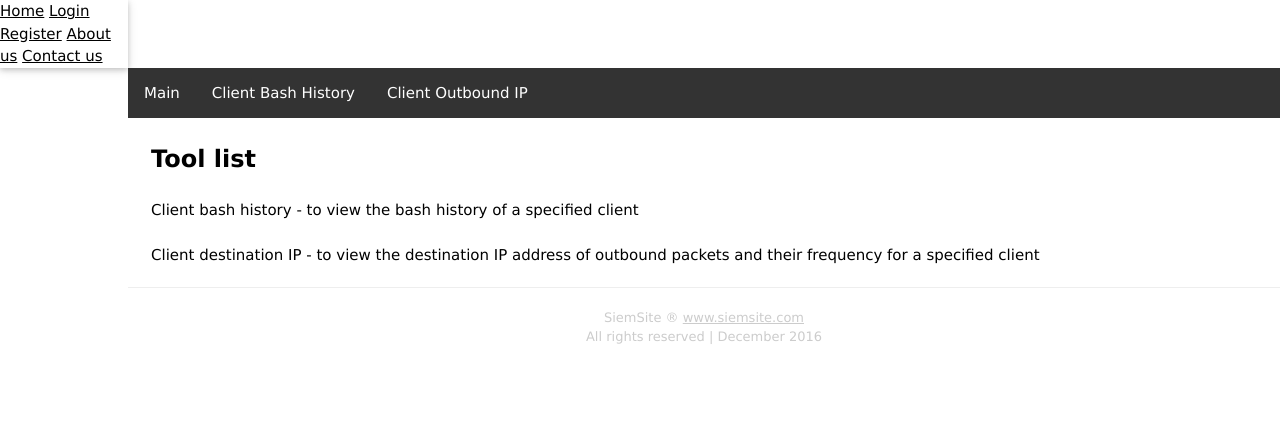
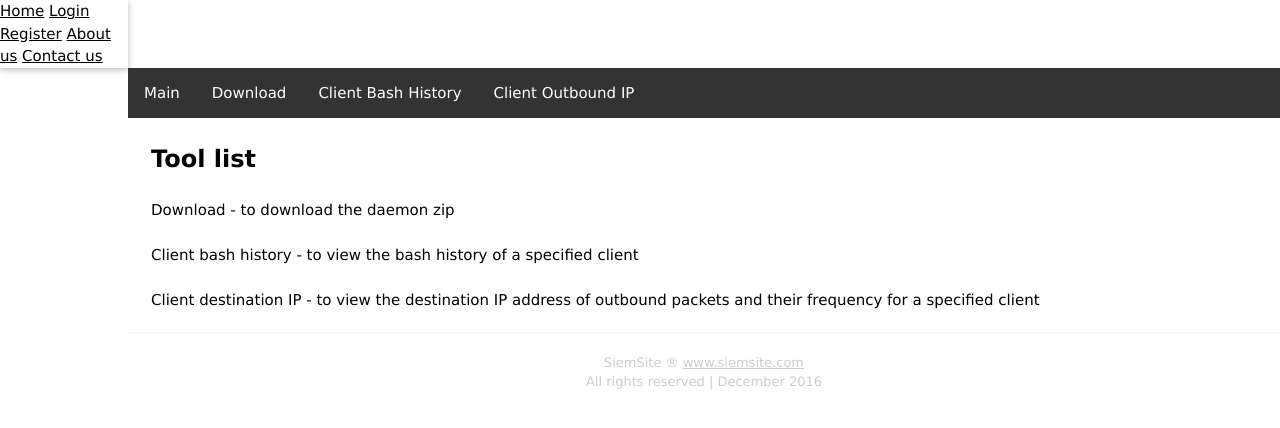
Before and after one commit to tree0flife/Section-9-SIEM, a Django app: page /core/ in a window 1280 px wide. Shown: the top 428 px of the page. Run offline with Django 3.2, Linux system fonts and the light colour scheme.

Commit message:
Download button.  FINAL? ------------ Need to fix Logout?

```diff
--- a/Server/siem_site/core/urls.py
+++ b/Server/siem_site/core/urls.py
@@ -6,5 +6,5 @@ urlpatterns = [
     url(r'^$', TemplateView.as_view(template_name='core.html'), name='core'),
     url(r'^bash_history_client/$', views.View_Bash_History_Client.as_view(), name='bash_history_client'),
     url(r'^outbound_ip_client/$', views.View_Outbound_IP_Client.as_view(), name='outbound_ip_client'),
-    url(r'^download/$', views.View_Download_Client, name='browser_history_client'),
+    url(r'^download/$', views.View_Download_Client, name='download'),
 ]
--- a/Server/siem_site/templates/core.html
+++ b/Server/siem_site/templates/core.html
@@ -10,7 +10,9 @@
 
 {% block content %}
     <font size="5"><b>Tool list</b></font>
-    <br><br>
+<br><br>
+        Download - to download the daemon zip
+        <br><br>
         Client bash history - to  view the bash history of a specified client
         <br><br>
         Client destination IP - to view the destination IP address of outbound packets and their frequency for a specified client
--- a/Server/siem_site/templates/includes/core_nav_bar.html
+++ b/Server/siem_site/templates/includes/core_nav_bar.html
@@ -1,5 +1,6 @@
 <ul>
     <li><a href="{% url 'core' %}">Main</a></li>
+    <li><a href="{% url 'download' %}">Download</a></li>
     <li><a href="{% url 'bash_history_client' %}">Client Bash History</a></li>
     <li><a href="{% url 'outbound_ip_client' %}">Client Outbound IP</a></li>
 </ul>
```
Also changed, not shown: Server/siem_site/db.sqlite3.
